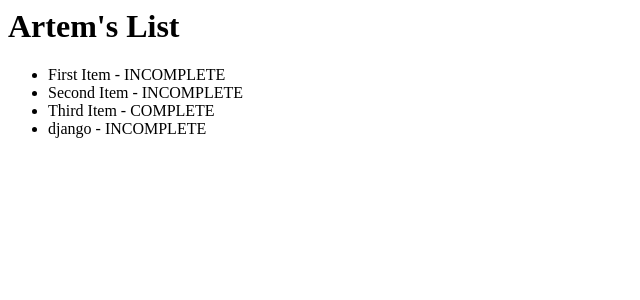
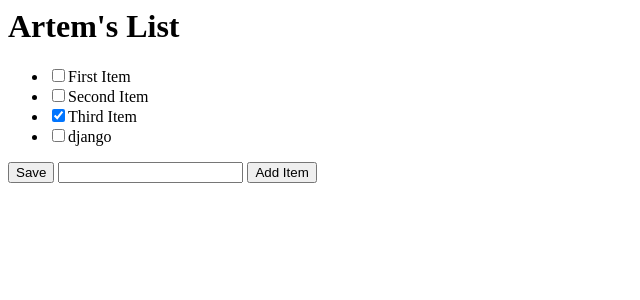
Before and after one commit to artem-hamuha/Django, a Django app: page /1 in a window 1280 px wide. Shown: the top 300 px of the page, without its empty margins (0-640 px from the left). Run offline with Django 3.2, Linux system fonts and the light colour scheme; data comes from the database, SQL or seed files in the repository; both versions use the stored data as it was after the commit.

Commit message:
todays I was doing a custum form to add items to my todolists

```diff
--- a/Django_Project/tester/templates/tester/list.html
+++ b/Django_Project/tester/templates/tester/list.html
@@ -1,18 +1,21 @@
-{% extends 'tester/base.html' %}
-
-{% block title %}
-Views List
-{% endblock  %}
+{% extends "tester/base.html" %}
+{% block title %}View List{% endblock %}
 
 {% block content %}
     <h1>{{ls.name}}</h1>
+    <form method="post" action="#">
+    {% csrf_token %}
         <ul>
-            {% for item in ls.item_set.all%}
-                    {% if item.complete == True%}
-                        <li>{{item.text}} - COMPLETE</li>
-                    {%else%}
-                        <li>{{item.text}} - INCOMPLETE</li>
+            {% for item in ls.item_set.all %}
+                {% if item.complete == True %}
+                    <li><input type="checkbox", value="clicked", name="c{{item.id}}" checked>{{item.text}}</li>
+                {% else %}
+                    <li><input type="checkbox", value="clicked", name="c{{item.id}}">{{item.text}}</li>
                 {% endif %}
             {% endfor %}
         </ul>
+        <button type="submit", name="save", value="save">Save</button>
+        <input type="text", name="new">
+        <button type="submit", name="newItem", value="newItem">Add Item</button>
+    </form>
 {% endblock %}
--- a/Django_Project/tester/urls.py
+++ b/Django_Project/tester/urls.py
@@ -6,4 +6,5 @@ urlpatterns = [
     path("", views.home, name="home"),
     path("create/", views.create, name="index"),
     path("anton/", views.antons, name="index"),
+
 ]
--- a/Django_Project/tester/views.py
+++ b/Django_Project/tester/views.py
@@ -1,13 +1,33 @@
-from django import forms
 from django.shortcuts import render
-from django.http import HttpResponseRedirect
-from .models import ToDoList, Item
+from django.http import HttpResponseRedirect, HttpResponse
+from .models import ToDoList
 from .forms import CreateNewList
 # Create your views here.
 
 def index(response, id):
     ls = ToDoList.objects.get(id=id)
+
+    if response.method == "POST":
+        print(response.POST)
+        if response.POST.get("save"):
+            for item in ls.item_set.all():
+                if response.POST.get("c" + str(item.id)) == "clicked":
+                    item.complete = True
+                else:
+                    item.complete = False
+
+                item.save()
+
+        elif response.POST.get("newItem"):
+            txt = response.POST.get("new")
+
+            if len(txt) > 2:
+                ls.item_set.create(text=txt, complete=False)
+            else:
+                print("invalid")
+
     return render(response, "tester/list.html", {"ls":ls})
+
 
 def home(response):
     return render(response, "tester/home.html", {})
```
Also changed, not shown: Django_Project/tester/templates/tester/create.html (+6 -11 lines), Django_Project/db.sqlite3.
